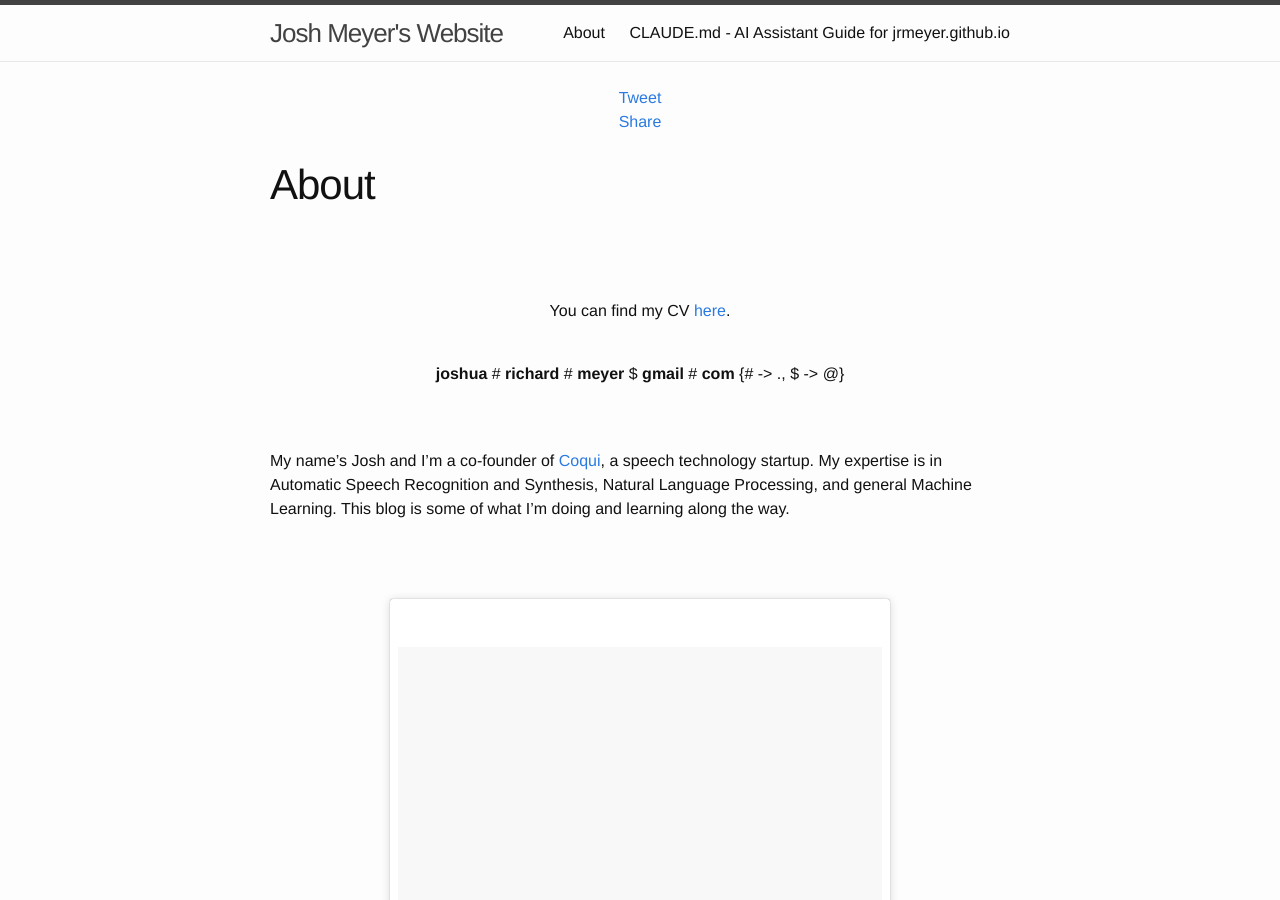
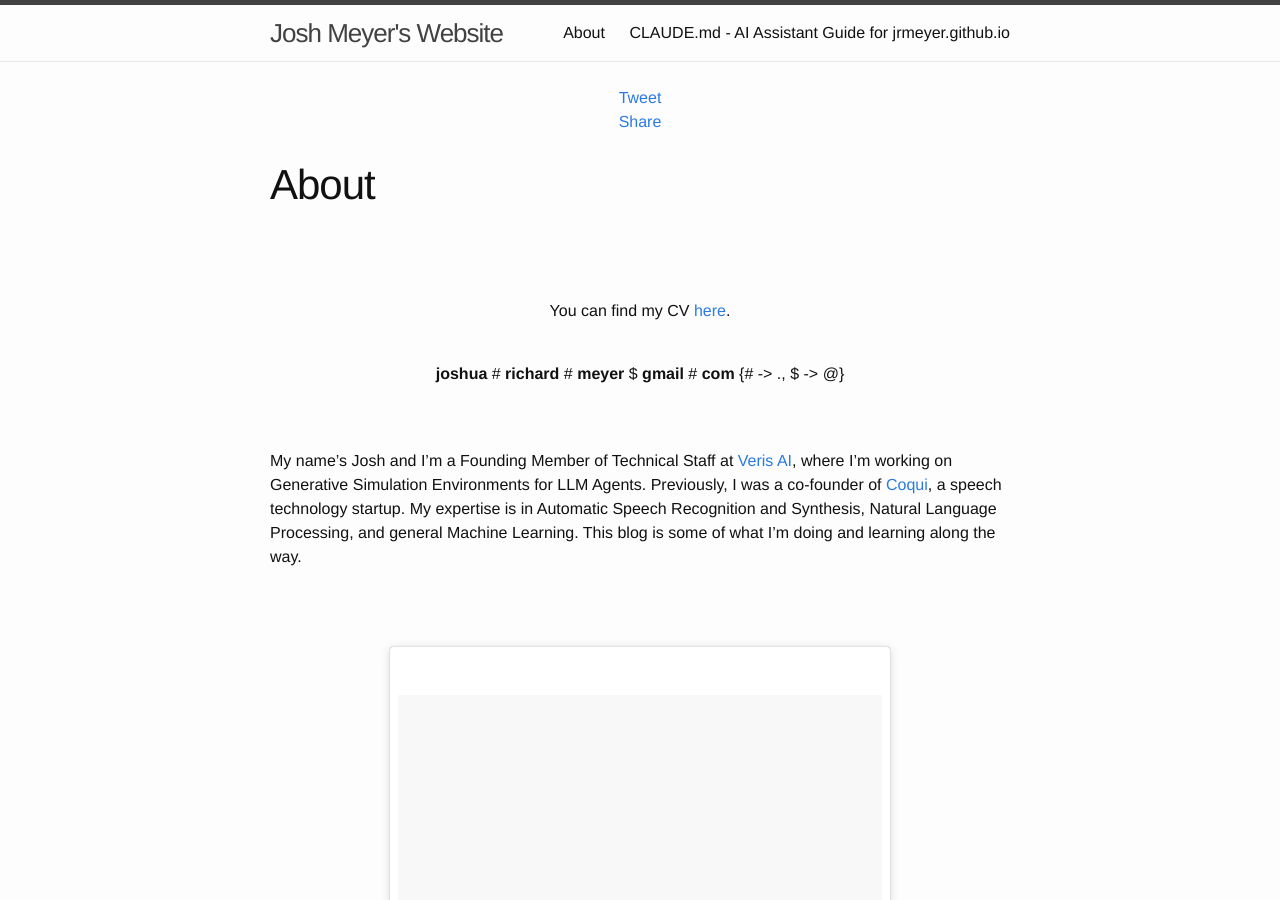
Before and after one commit to JRMeyer/jrmeyer.github.io, a Jekyll site: the page built from about.md, in a window 1280 px wide and 900 px high. Built offline with Jekyll 4.4.1, drawn with Linux system fonts in a browser that asks for light colours; comment, search, counter and statistics services are not loaded.

Commit message:
Add Veris AI role to about page
- Added Founding Member of Technical Staff position at Veris AI (summer 2025)
- Added current work on Generative Simulation Environments for LLM Agents
- Moved Coqui co-founder role to previous experience

```diff
--- a/about.md
+++ b/about.md
@@ -18,7 +18,7 @@ You can find my CV <a href="http://jrmeyer.github.io/misc/josh-meyer-cv.pdf">her
 <br/>
 <br/>
 
-My name's Josh and I'm a co-founder of <a href="https://coqui.ai/">Coqui</a>, a speech technology startup. My expertise is in Automatic Speech Recognition and Synthesis, Natural Language Processing, and general Machine Learning. This blog is some of what I'm doing and learning along the way.
+My name's Josh and I'm a Founding Member of Technical Staff at <a href="https://veris.ai/">Veris AI</a>, where I'm working on Generative Simulation Environments for LLM Agents. Previously, I was a co-founder of <a href="https://coqui.ai/">Coqui</a>, a speech technology startup. My expertise is in Automatic Speech Recognition and Synthesis, Natural Language Processing, and general Machine Learning. This blog is some of what I'm doing and learning along the way.
 
 <br/>
 <br/>
```
